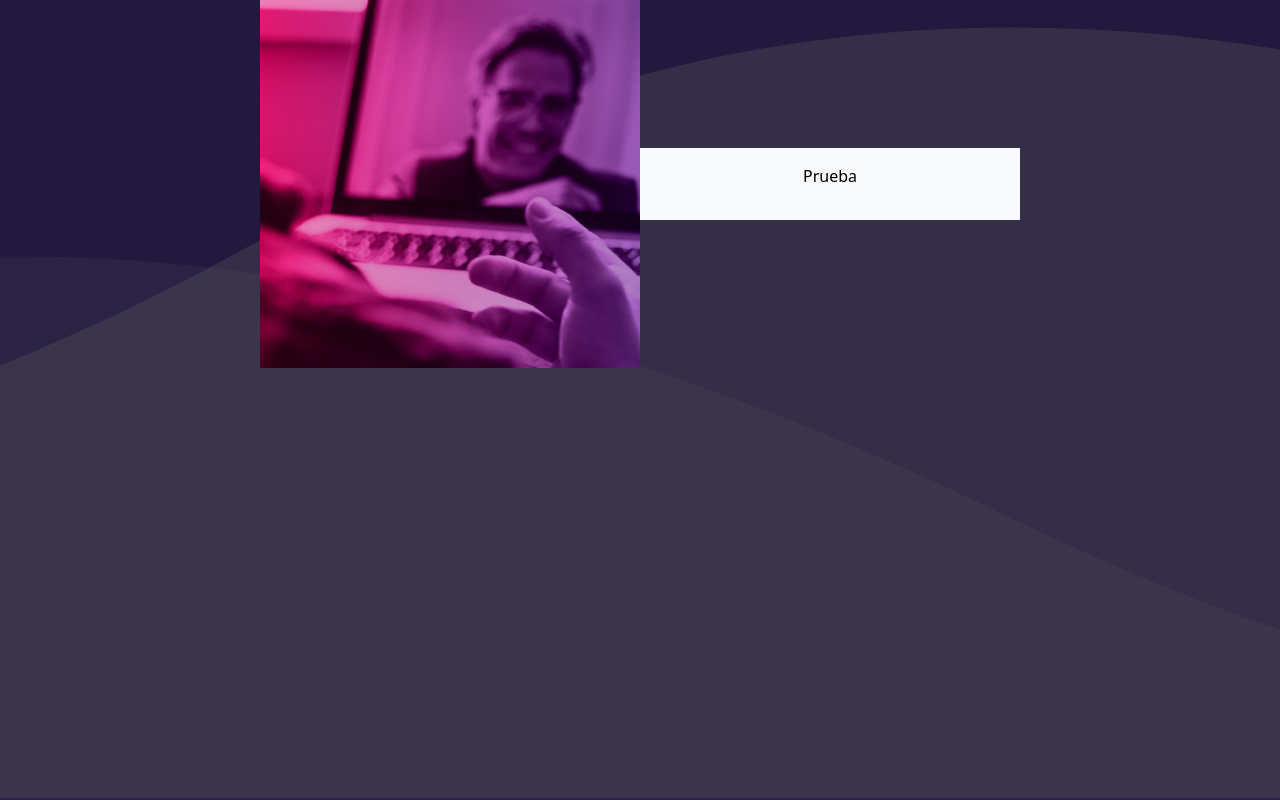
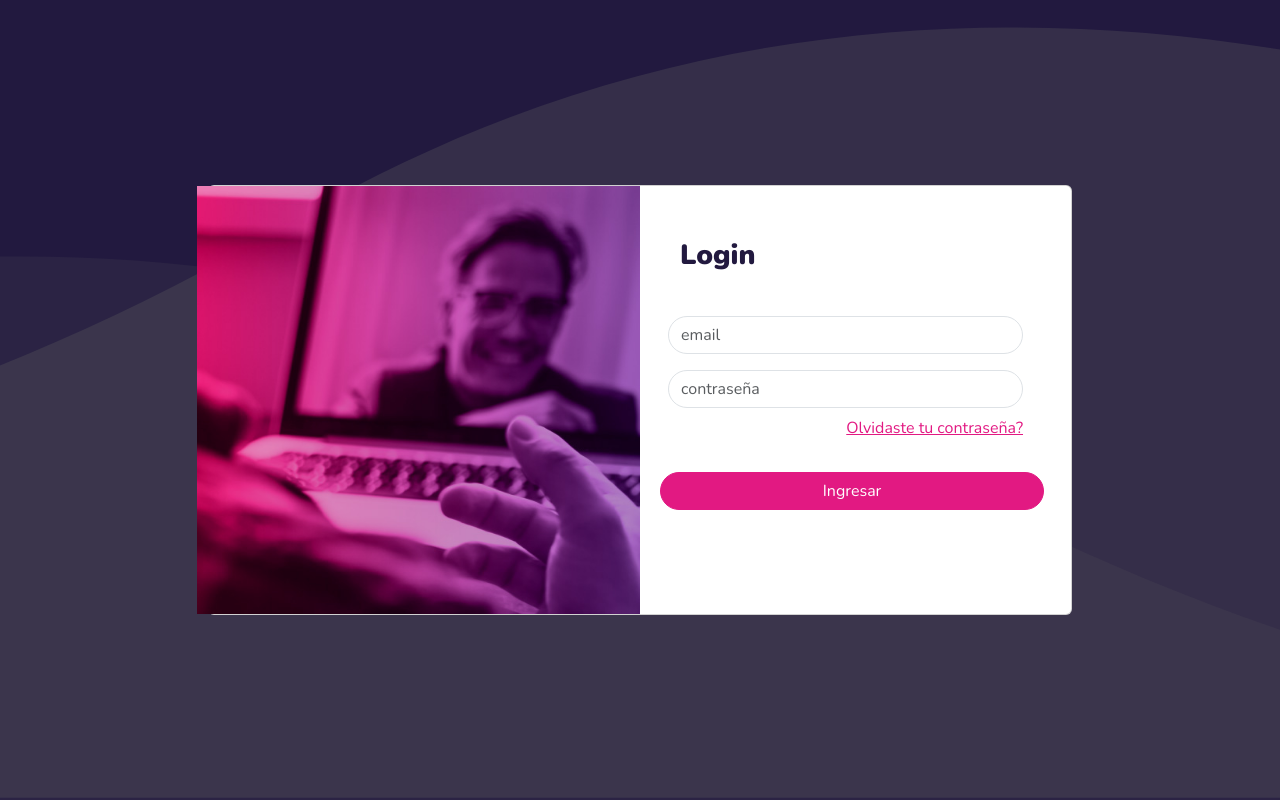
Before and after one commit to FrancoDujanoff/Trabajo-Practico-9-Arg-Prom-, a plain HTML site: page index.html in a window 1280 px wide. Drawn offline with nearby package versions, Linux system fonts and the light colour scheme.

Commit message:
Faltan los iconos

```diff
--- a/index.html
+++ b/index.html
@@ -9,13 +9,30 @@
     <link href="./src/css/styles.css" rel="stylesheet" />
 </head>
 <body>
-    <div class="container text-center">
-        <div class="row justify-content-center align-items-center align-midle">
-            <div class="col-4 m-0 p-0">
-                <img src="./src/img/img-login.jpg" class="img-fluid" alt="Imagen Login"/>
-            </div>
-            <div class="col-4 text-bg-light p-3 m-0">
-                <p>Prueba</p>
+    <div class="container d-flex justify-content-center align-items-center vh-100">
+        <div class="card">
+            <div class="row">
+                <div class="col-md-6 border border-0 m-0 p-0">
+                    <img src="./src/img/img-login.jpg" class="img-fluid" alt="Imagen de Login"/>
+                </div>
+                <div class="col-md-6">
+                    <div class="row mb-4 mt-5 ms-3 titulo">
+                        <p>Login</p>
+                    </div>
+                    <div class="row">
+                        <form >
+                            <div class="mb-3 me-5 ms-3">
+                                <i class="bi bi-envelope-fill"></i>
+                                <input type="email" class="form-control rounded-pill" id="exampleInputEmail1" aria-describedby="emailHelp" placeholder="email">
+                            </div>
+                            <div class="mb-2 me-5 ms-3">
+                                <input type="password" class="form-control rounded-pill" id="exampleInputPassword1" placeholder="contraseña">
+                            </div>
+                            <a class="olvidaste me-5 ">Olvidaste tu contraseña?</a>
+                            <button type="submit" class="btn btn-primary col-11 enviar align-items-end rounded-pill ms-2">Ingresar</button>
+                        </form>
+                    </div>
+                </div>
             </div>
         </div>
     </div>
--- a/src/css/styles.css
+++ b/src/css/styles.css
@@ -1,6 +1,51 @@
+@import url('https://fonts.googleapis.com/css2?family=Nunito:wght@200;400;900&display=swap');
+
 body{
-    background: url(../img/ondas.svg) no-repeat center center fixed;
+    background: url(../img/ondas.svg) no-repeat center bottom fixed;
     background-size: cover;
+    width: 100%;
     background-color:  #22193F;
-    height: 10px;
 }
+
+body, html{
+    width: 100%;
+    height: 100%;
+}
+
+.titulo{
+    font-family: "Nunito";
+    font-weight: 700;
+    font-size: 28px;
+    color:#22193F;
+}
+
+input{
+    font-size: 16px;
+    border-color:  #C4C4C4;
+    border-radius: 20px;
+    -webkit-border-radius: 20px;
+    -moz-border-radius: 20px;
+    -ms-border-radius: 20px;
+    -o-border-radius: 20px;
+    font-family: "Nunito";
+    font-weight: 200;
+}
+
+.olvidaste{
+    display: block;
+    text-align: end;
+    margin-bottom: 2rem;
+    font-size: 16px;
+    color:#E21982;
+    font-family: "Nunito";
+    font-weight: 400;
+
+}
+
+.enviar{
+    background-color: #E21982;
+    border-color:  #E21982 ;
+    font-size: 16px;
+    font-family: "Nunito";
+    font-weight: 400;
+}
```
